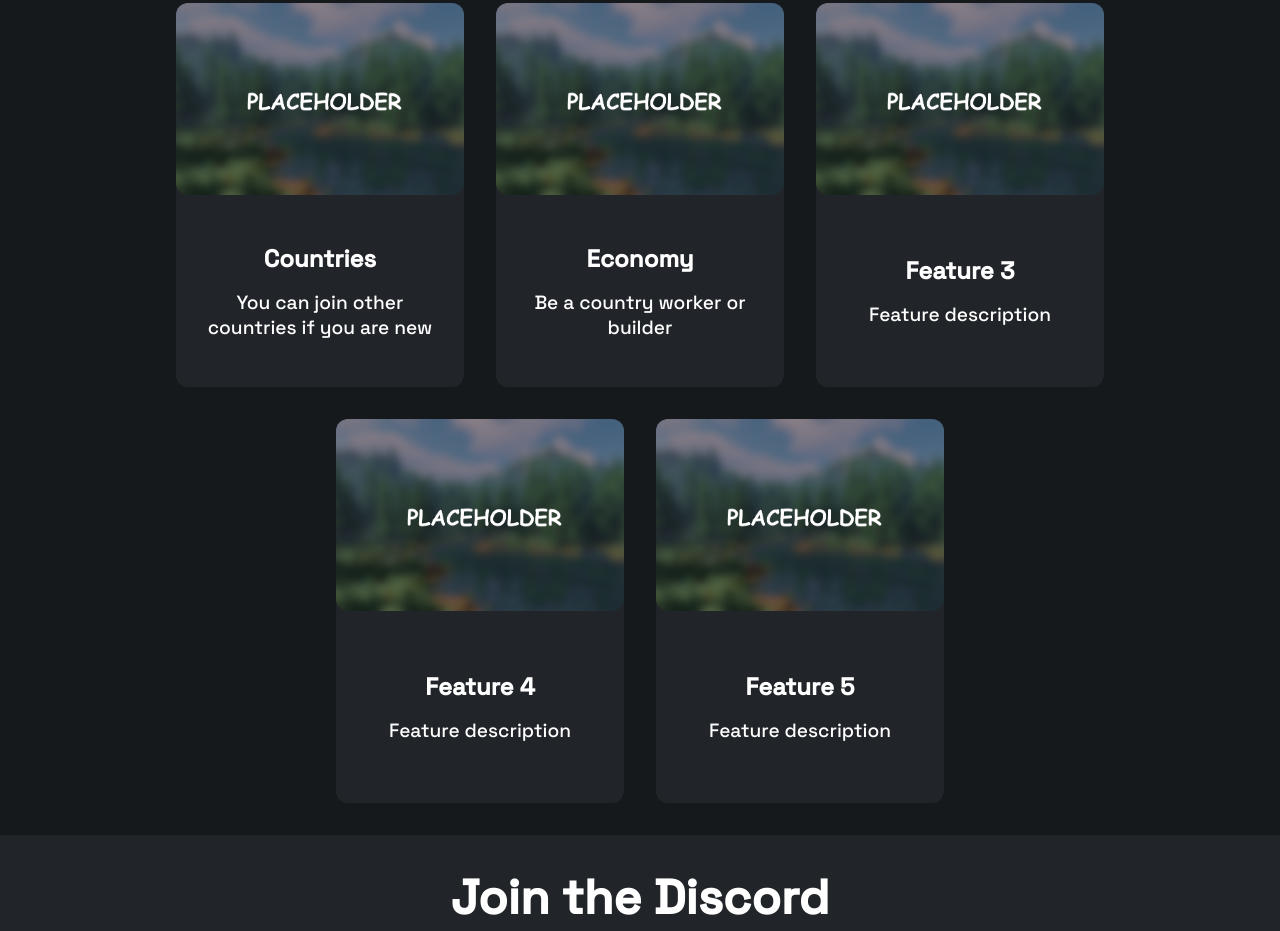
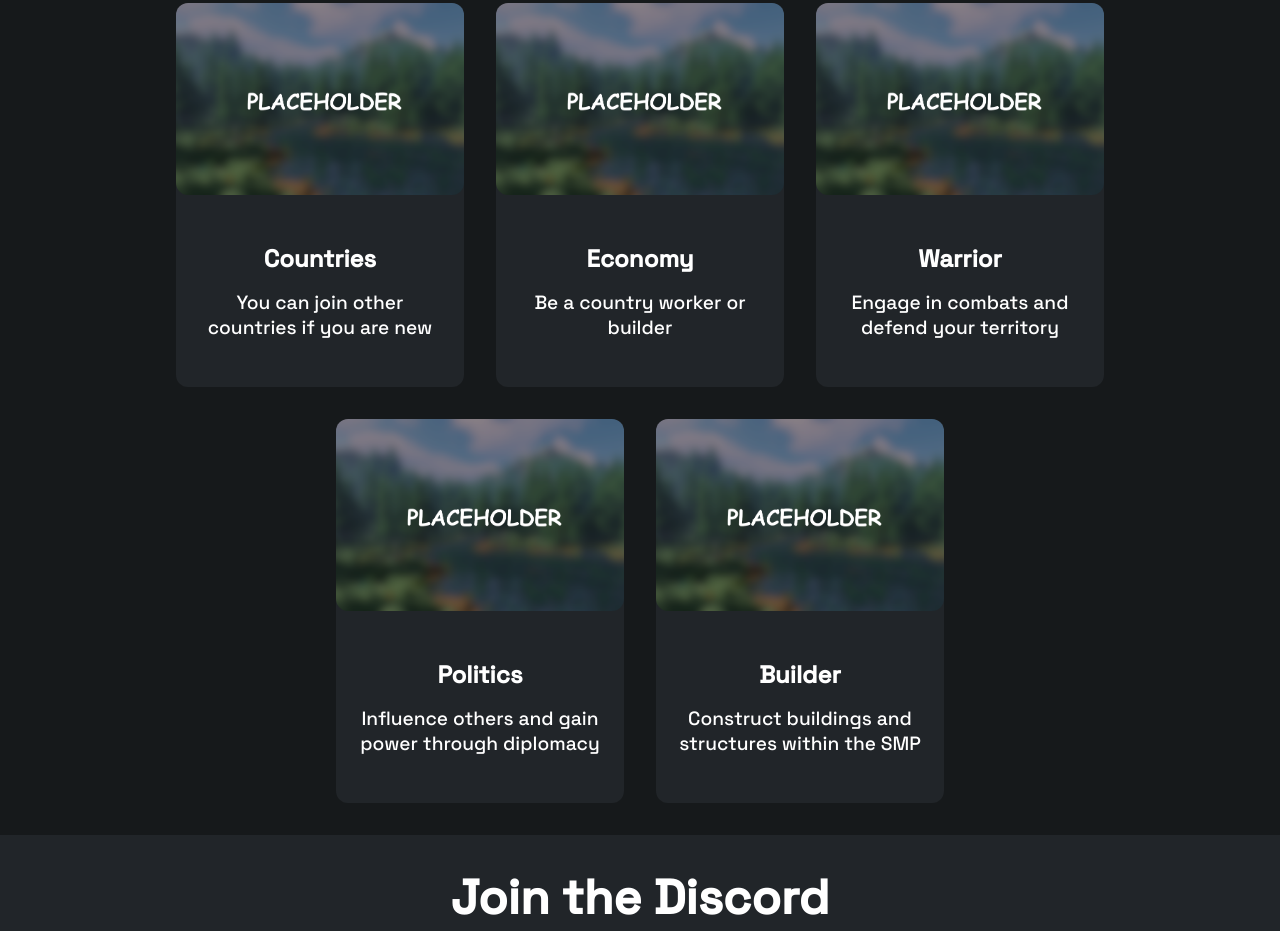
Before and after one commit to urukalo/mihajlo, a plain HTML site: page index.html in a window 1280 px wide. Shown: the part 1028-1959 px from the top of the page. Drawn offline with nearby package versions, Linux system fonts and the light colour scheme.

Commit message:
fixed placeholders

```diff
--- a/index.html
+++ b/index.html
@@ -8,8 +8,8 @@
     <link rel="stylesheet" href="media/style.css">
     <link href="https://fonts.bunny.net/css?family=Space+Grotesk:wght@500&display=swap" rel="stylesheet">
     <link rel="stylesheet" href="https://cdnjs.cloudflare.com/ajax/libs/font-awesome/4.7.0/css/font-awesome.min.css">
-</head>
-<body>
+  </head>
+  <body>
     <script src="https://ajax.googleapis.com/ajax/libs/jquery/3.5.1/jquery.min.js"></script>
     <nav class="desktop_navbar">
       <a href="#"><img class="desktop_navbar_logo_img" src="media/logo_small.png" alt="logo"></a>
@@ -110,18 +110,18 @@
           </div>
           <div class="main2_feature">
             <img class="main2_feature_img" alt="Feature Image" src="media/placeholder.png">
-            <a class="main2_feature_headline">Feature 3</a>
-            <a class="main2_feature_text">Feature description</a>
+            <a class="main2_feature_headline">Warrior</a>
+            <a class="main2_feature_text">Engage in combats and defend your territory</a>
           </div>
           <div class="main2_feature">
             <img class="main2_feature_img" alt="Feature Image" src="media/placeholder.png">
-            <a class="main2_feature_headline">Feature 4</a>
-            <a class="main2_feature_text">Feature description</a>
+            <a class="main2_feature_headline">Politics</a>
+            <a class="main2_feature_text">Influence others and gain power through diplomacy</a>
           </div>
           <div class="main2_feature">
             <img class="main2_feature_img" alt="Feature Image" src="media/placeholder.png">
-            <a class="main2_feature_headline">Feature 5</a>
-            <a class="main2_feature_text">Feature description</a>
+            <a class="main2_feature_headline">Builder</a>
+            <a class="main2_feature_text">Construct buildings and structures within the SMP</a>
           </div>
         </div>
       </div>
@@ -132,7 +132,7 @@
           <iframe class="main4_dc_widget" src="https://imgur.com/78RPeUY.png" width="350" height="500" title="discord" sandbox="allow-popups allow-popups-to-escape-sandbox allow-same-origin allow-scripts"></iframe>
           <div class="main4_dc_description_div">
             <a class="main4_dc_description_title">Let's talk!</a>
-            <a class="main4_dc_description"> ・Meet other players <br> ・Ask questions <br> ・Get notified about updates <br> ・Give feedback  <br><br> &amp; more </a>
+            <a class="main4_dc_description"> ・Meet other players <br> ・Ask questions <br> ・Get notified about updates <br> ・Give feedback  <br><br> & more </a>
             <a href="https://discord.gg/NwqhXuMXeM" class="main4_dc_button_a">
               <div class="main4_dc_button">Join</div>
             </a>
@@ -147,7 +147,7 @@
             <img class="main5_admins_img" alt="admin member img" src="media/member_placeholder.webp">
             <div class="main5_admins_description_div">
               <a class="main5_admins_description_rank main5_admins_description_rank_owner">[Owner]</a>
-              <a class="main5_admins_description_title" href="https://example.com">Owner Name</a>
+              <a class="main5_admins_description_title" href="https://example.com">Mihajlo</a>
               <a class="main5_admins_description">Owner<br>description</a>
             </div>
           </div>
@@ -229,7 +229,7 @@
       </div>
     </div>
     <footer class="copyright_div">
-      <a href="https://github.com/FQQD/MCServer-Web-Template" class="copyright">Made by FQQD 2023 - Edited by [Name] [Year]</a>
+      <a href="https://github.com/FQQD/MCServer-Web-Template" class="copyright">Made by FQQD 2023 - Edited by Mihajlo [Year]</a>
     </footer>
   </body>
 </html>
```
